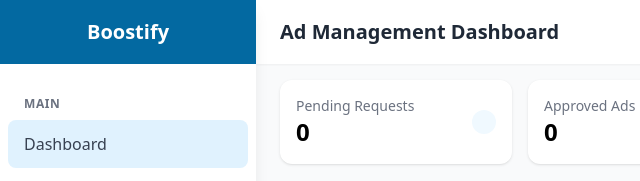
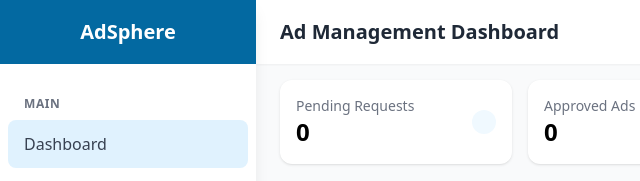
Before and after one commit to growbyNI/AdSphere, a plain HTML site: page admin.html in a window 1280 px wide. Shown: the top 181 px of the page, 0-640 px from the left. Drawn offline with nearby package versions, Linux system fonts and the light colour scheme; no server answers.

Commit message:
Update admin.html

```diff
--- a/admin.html
+++ b/admin.html
@@ -95,7 +95,7 @@
     id="sidebar">
     <div class="flex items-center justify-center h-16 px-4 bg-primary-700 text-white">
       <div class="flex items-center space-x-2">
-        <span class="text-xl font-bold">Boostify</span>
+        <span class="text-xl font-bold">AdSphere</span>
       </div>
     </div>
     <nav class="mt-6 px-2">
```
